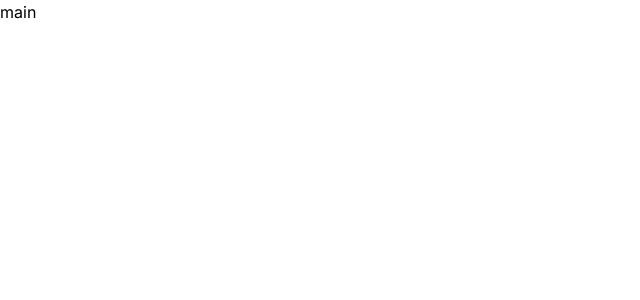
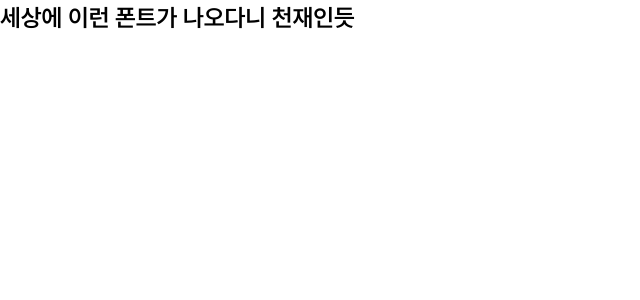
Before and after one commit to Nexters/kirook-web, a Next.js app: page / in a window 1280 px wide. Shown: the top 300 px of the page, without its empty margins (0-640 px from the left). Built offline with nearby package versions, Linux system fonts and the light colour scheme.

Commit message:
feat: pretendard font 설정

```diff
--- a/src/app/layout.tsx
+++ b/src/app/layout.tsx
@@ -1,22 +1,16 @@
-import type { Metadata } from 'next'
-import { Inter } from 'next/font/google'
-import './globals.css'
-
-const inter = Inter({ subsets: ['latin'] })
+import type { Metadata } from 'next';
+import './globals.css';
+import { pretendard } from '@/styles/fonts';
 
 export const metadata: Metadata = {
   title: 'Create Next App',
   description: 'Generated by create next app',
+};
+
+export default function RootLayout({ children }: { children: React.ReactNode }) {
+  return (
+    <html lang='ko' className={`${pretendard.variable}`}>
+      <body className={`${pretendard.className}`}>{children}</body>
+    </html>
+  );
 }
-
-export default function RootLayout({
-  children,
-}: {
-  children: React.ReactNode
-}) {
-  return (
-    <html lang="en">
-      <body className={inter.className}>{children}</body>
-    </html>
-  )
-}
--- a/src/app/page.tsx
+++ b/src/app/page.tsx
@@ -1,3 +1,7 @@
 export default function Home() {
-  return <main>main</main>;
+  return (
+    <main>
+      <p className='text-[24px] font-semibold'>세상에 이런 폰트가 나오다니 천재인듯</p>
+    </main>
+  );
 }
--- /dev/null
+++ b/src/styles/fonts.ts
@@ -0,0 +1,27 @@
+import localFont from 'next/font/local';
+
+const pretendard = localFont({
+  src: [
+    {
+      path: '../../public/fonts/Pretendard-Regular.subset.woff2',
+      weight: '400',
+    },
+    {
+      path: '../../public/fonts/Pretendard-Medium.subset.woff2',
+      weight: '500',
+    },
+    {
+      path: '../../public/fonts/Pretendard-SemiBold.subset.woff2',
+      weight: '600',
+    },
+    {
+      path: '../../public/fonts/Pretendard-Bold.subset.woff2',
+      weight: '700',
+    },
+  ],
+  variable: '--font-pretendard',
+  style: 'normal',
+  display: 'swap',
+});
+
+export { pretendard };
--- a/tailwind.config.ts
+++ b/tailwind.config.ts
@@ -1,4 +1,5 @@
-import type { Config } from 'tailwindcss'
+import type { Config } from 'tailwindcss';
+import { fontFamily } from 'tailwindcss/defaultTheme';
 
 const config: Config = {
   content: [
@@ -8,13 +9,12 @@ const config: Config = {
   ],
   theme: {
     extend: {
-      backgroundImage: {
-        'gradient-radial': 'radial-gradient(var(--tw-gradient-stops))',
-        'gradient-conic':
-          'conic-gradient(from 180deg at 50% 50%, var(--tw-gradient-stops))',
+      fontFamily: {
+        pretendard: ['var(--font-pretendard)', ...fontFamily.sans],
       },
     },
   },
   plugins: [],
-}
-export default config
+};
+
+export default config;
```
